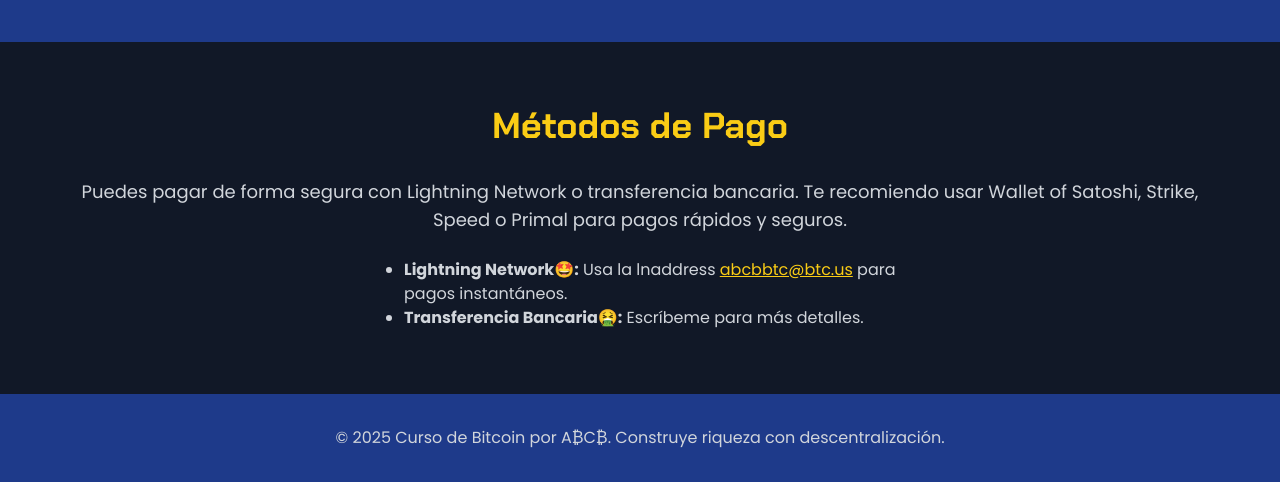
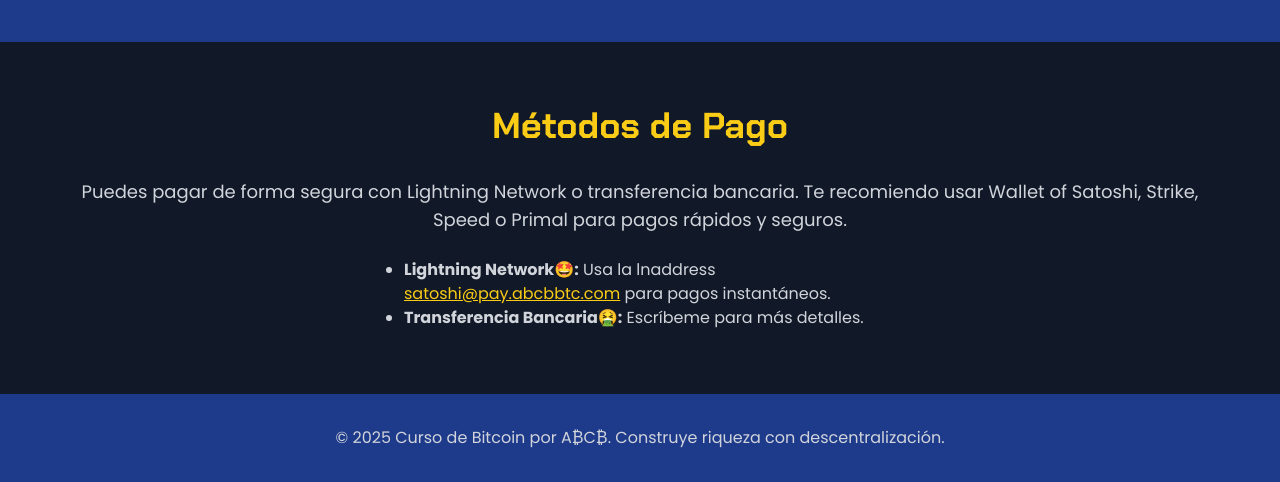
Before and after one commit to abcb1122/abcbbtc, a plain HTML site: page index.html in a window 1280 px wide. Shown: the part 3342-3824 px from the top of the page. Drawn offline with nearby package versions, Linux system fonts and the light colour scheme.

Commit message:
Update index.html

```diff
--- a/index.html
+++ b/index.html
@@ -171,7 +171,7 @@
             <h2 class="text-4xl font-bold text-yellow-400 mb-8 text-center">Métodos de Pago</h2>
             <p class="text-lg text-gray-300 mb-6 text-center">Puedes pagar de forma segura con Lightning Network o transferencia bancaria. Te recomiendo usar Wallet of Satoshi, Strike, Speed o Primal para pagos rápidos y seguros.</p>
             <ul class="list-disc pl-5 text-gray-300 mx-auto max-w-lg">
-                <li><strong>Lightning Network🤩:</strong> Usa la lnaddress <a href="lightning:abcbbtc@btc.us" class="text-yellow-400 underline">abcbbtc@btc.us</a> para pagos instantáneos.</li>
+                <li><strong>Lightning Network🤩:</strong> Usa la lnaddress <a href="lightning:satoshi@pay.abcbbtc.com" class="text-yellow-400 underline">satoshi@pay.abcbbtc.com</a> para pagos instantáneos.</li>
                 <li><strong>Transferencia Bancaria🤮:</strong> Escríbeme para más detalles.</li>
             </ul>
         </div>
```
